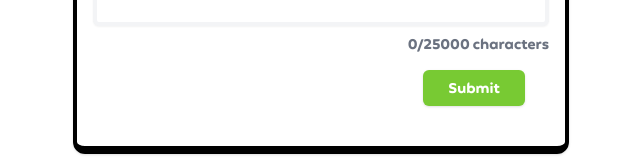
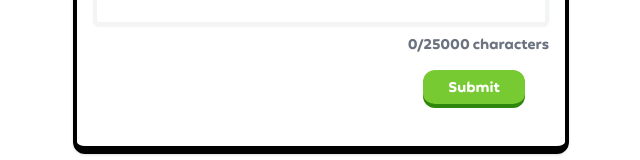
Before and after one commit to Nash504/ByteSize, a Next.js app: page / in a window 1280 px wide. Shown: the part 340-500 px from the top of the page, without its empty margins (319-959 px from the left). Built offline with nearby package versions, Linux system fonts and the light colour scheme.

Commit message:
button fucksake took too long

```diff
--- a/src/app/page.jsx
+++ b/src/app/page.jsx
@@ -1,5 +1,5 @@
 "use client";
-import './globals.css';
+import "./globals.css";
 import { useState } from "react";
 import {
   Card,
@@ -64,7 +64,7 @@ export default function Home() {
   return (
     <div className="p-2 max-w-lg mx-auto font-feather">
       <form onSubmit={generateText}>
-      <Card className="border-black  border-b-8  mt-4 p-4 border-4">
+        <Card className="border-black  border-b-8  mt-4 p-4 border-4">
           <CardHeader>
             <CardTitle className="text-2xl">AI Flashcard Generator</CardTitle>
             <CardDescription className="text-md">
@@ -100,7 +100,10 @@ export default function Home() {
               <CardFooter className="flex justify-end mt-4">
                 <Button
                   disabled={input.length >= maxLength}
-                  className="w-1/4 text-lg font-bold relative bg-#58CC02 text-white font-bold text-lg px-6 py-3 rounded-full transition-all duration-300 "
+                  className="w-1/4 text-lg font-bold relative bg-[#58CC02] text-white px-6 py-3 rounded-xl transition-all duration-200
+           border-b-2 border-[#2E860A] shadow-[0px_2px_0px_#2E860A]
+
+           active:border-b-[0px] active:shadow-[0px_0px_0px_0px] active:translate-y-[2px]"
                   type="submit"
                 >
                   Submit
```
